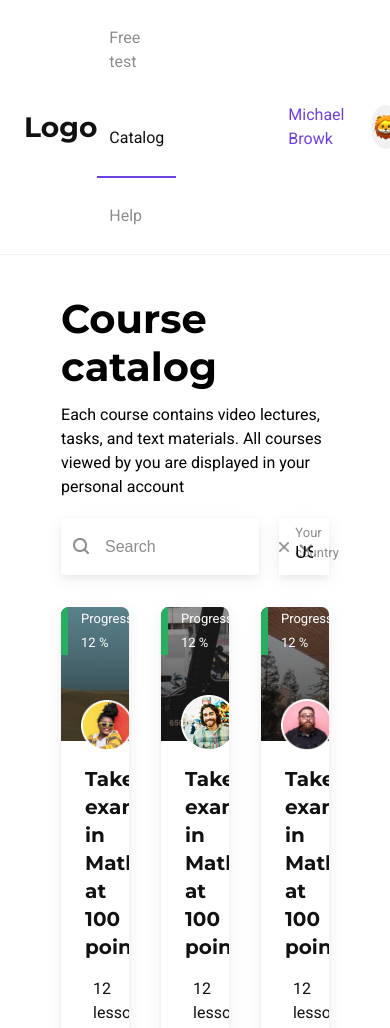
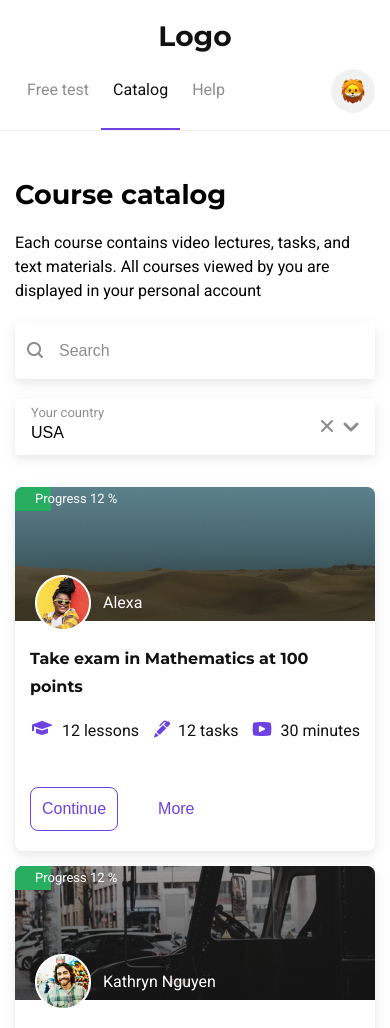
Before and after one commit to ArtyomZayarny/koko, a website: page index.html in a window 390 px wide. Shown: the top 1028 px of the page. Drawn offline with Linux system fonts and the light colour scheme.

Commit message:
Fixed responsive

```diff
--- a/scss/main.scss
+++ b/scss/main.scss
@@ -42,16 +42,27 @@ h1,h2,h3,h4 {
   max-width: 1366px;
   padding: 0 24px;
   margin:0 auto;
+  @media(max-width: 768px) {
+    padding: 0 15px;
+  }
 }
 .header {
   border-bottom: 1px solid $gray;
     &__content {
       display: flex;
       justify-content: space-between;
+      @media(max-width: 768px) {
+        flex-wrap: wrap;
+      }
     }
   &__logo {
     display: flex;
     align-items: center;
+    @media(max-width: 768px) {
+      width: 100%;
+      padding-top: 20px;
+      justify-content: center;
+    }
     a {
       font-weight: bold;
       font-size: 24px;
@@ -63,6 +74,10 @@ h1,h2,h3,h4 {
     display: flex;
     align-items: center;
     font-size: 0;
+    @media(max-width: 768px) {
+      justify-content: space-between;
+      width: 100%;
+    }
     a {
       color: rgba(17, 17, 17, 0.48);
       padding: 26px 12px;
@@ -80,6 +95,9 @@ h1,h2,h3,h4 {
     margin-left: 56px;
     display: flex;
     align-items: center;
+    @media(max-width: 768px) {
+      margin-left: 0;
+    }
     &__ava {
       margin-left: 12px;
       width: 44px;
@@ -92,14 +110,21 @@ h1,h2,h3,h4 {
       font-size: 16px;
       line-height: 24px;
       color:$purple;
+      @media(max-width: 425px) {
+        display: none;
+      }
     }
   }
 }
 .course {
   &>.container {
-    max-width:81%;
+   max-width: 1366px;
     margin: 0 auto;
     padding: 0 24px;
+    @media(max-width: 768px) {
+      max-width: 100%;
+      padding: 0 15px;
+    }
   }
   &__title {
     padding-top: 40px;
@@ -113,6 +138,9 @@ h1,h2,h3,h4 {
       line-height: 48px;
       color:$black2;
       margin-bottom: 12px;
+      @media(max-width: 768px) {
+        font-size: 27px;
+      }
     }
     p {
       font-weight: normal;
@@ -122,16 +150,50 @@ h1,h2,h3,h4 {
     }
   }
   &__cards {
-    display: grid;
-    grid-template-columns: repeat(3,1fr);
-    grid-gap: 32px;
+    display: flex;
+    justify-content: space-between;
+    @media(max-width: 768px) {
+      flex-wrap: wrap;
+    }
+    .card {
+      @media(max-width: 992px) {
+        margin-left: 10px;
+      }
+      @media(max-width: 768px){
+        max-width: 49%;
+        margin-left: 2%;
+        margin-bottom: 2%;
+      }
+      @media(max-width: 525px) {
+         max-width: 100%;
+         margin-left: 0;
+        margin-bottom: 15px;
+      }
+      .container {
+        @media(max-width: 992px) {
+          padding: 0 15px;
+        }
+      }
+      margin-left: 32px;
+      &:first-child {
+        margin-left: 0;
+      }
+      &:last-child {
+        @media(max-width: 768px) {
+          margin-left: 0;
+        }
+      }
+    }
   }
 }
 .search {
   display: grid;
-  grid-template-columns: 8fr 2fr;
+  grid-template-columns: 1fr 259px;
   grid-gap: 20px;
   margin-bottom: 32px;
+  @media(max-width: 525px) {
+    grid-template-columns: 1fr;
+  }
   label {
     position: relative;
     display: inline-block;
@@ -249,7 +311,10 @@ h1,h2,h3,h4 {
       font-weight: bold;
       font-size: 20px;
       line-height: 28px;
-      color:$black
+      color:$black;
+      @media(max-width:992px) {
+        font-size: 16px;
+      }
     }
     margin-bottom: 16px;
   }
@@ -257,6 +322,7 @@ h1,h2,h3,h4 {
    display: flex;
    justify-content: space-between;
    margin-bottom: 42px;
+   flex-wrap: wrap;
    .item {
      display:flex;
      align-items: center;
@@ -317,6 +383,7 @@ select {
 }
 .btn {
   color:$purple;
+  background-color: transparent;
   font-weight: normal;
   font-size: 16px;
   line-height: 24px;
@@ -326,6 +393,9 @@ select {
   border: 1px solid $purple;
   margin-right: 10px;
   padding: 9px 26px;
+  @media(max-width: 992px) {
+    padding: 9px 11px;
+  }
   &:hover {
     background-color: $purple;
     color:#fff;
@@ -363,9 +433,15 @@ select {
     margin: 0 auto;
     background: #FFFFFF;
     padding-top: 32px;
+    @media(max-width: 425px) {
+      max-width: 90%;
+    }
   }
   .container {
     padding: 0 32px;
+    @media(max-width: 425px) {
+      padding:0 15px;
+    }
   }
   h4 {
     font-weight: bold;
@@ -373,6 +449,9 @@ select {
     line-height: 40px;
     color:$black;
     margin-bottom: 15px;
+    @media(max-width: 425px) {
+      font-size: 24px;
+    }
   }
   &__nav {
     width: 100%;
@@ -403,6 +482,9 @@ select {
     padding: 20px 32px;
     justify-content: space-between;
     margin-bottom: 24px;
+    @media(max-width: 425px){
+      padding: 20px 15px;
+    }
   }
   label {
     display: block;
@@ -436,6 +518,12 @@ select {
     align-items: center;
     justify-content: space-between;
     margin-bottom: 32px;
+    p {
+      @media(max-width: 425px) {
+        margin-left: 5px;
+        font-size: 14px;
+      }
+    }
   }
 }
 .check-container {
```
Also changed, not shown: css/main.css.
